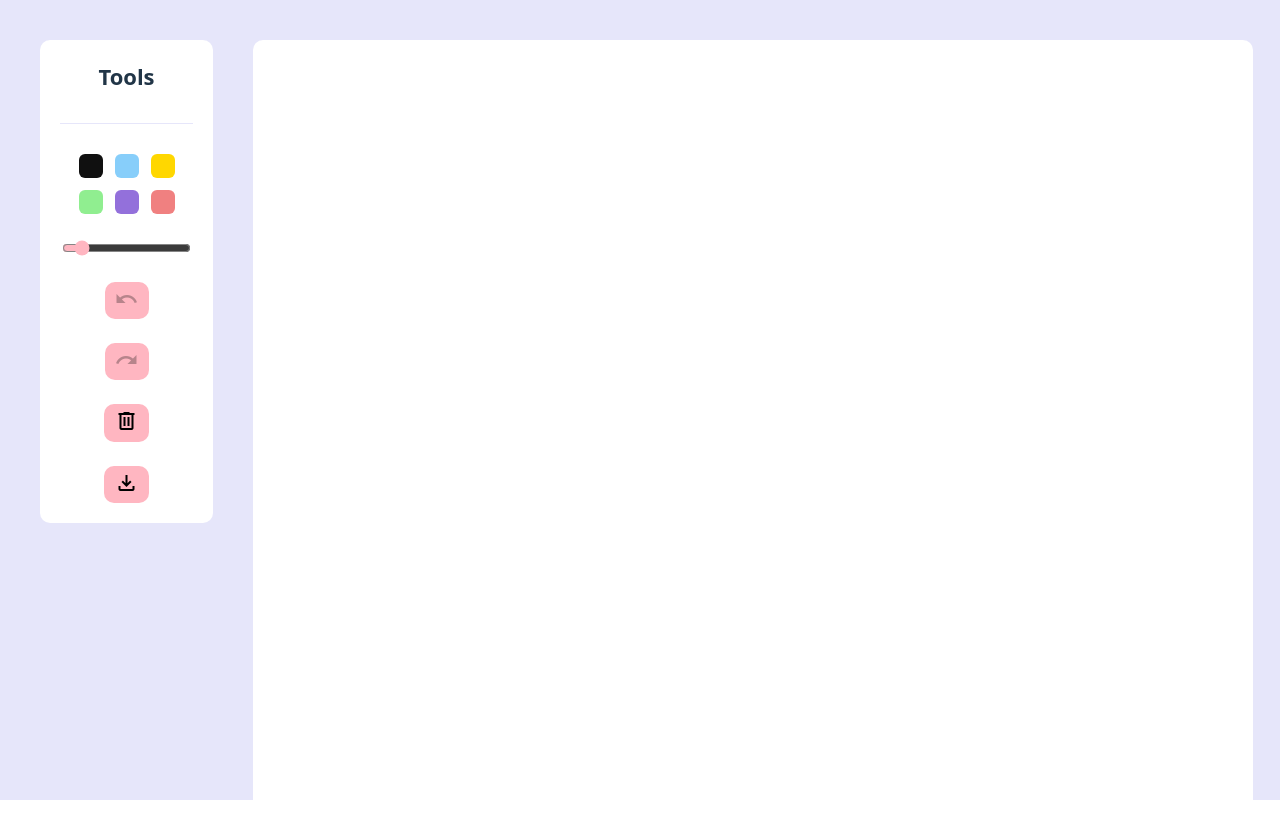
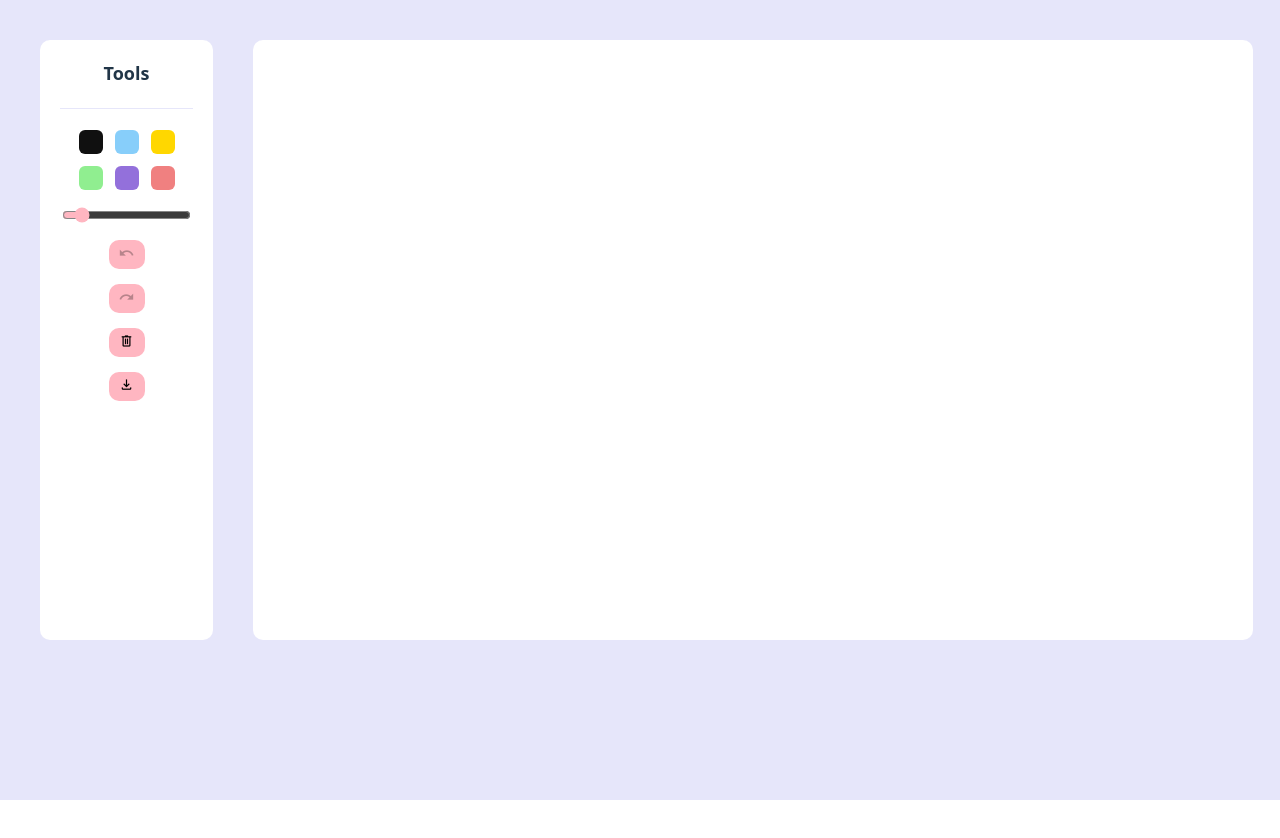
Before and after one commit to an-pau/canvas, a website built with Vite: page index.html in a window 1280 px wide. After the commit the page ends 800 px from the top, so only its background shows below. Built offline with nearby package versions, Linux system fonts and the light colour scheme.

Commit message:
adjusting style and adding screenshot

```diff
--- a/index.html
+++ b/index.html
@@ -16,7 +16,7 @@
     <body>
         <div id="app">
             <section id="menu-container">
-                <span class="header">Tools</span>
+                <h1>Tools</h1>
 
                 <hr />
 
--- a/src/style.css
+++ b/src/style.css
@@ -21,6 +21,10 @@ body {
     margin: 0;
     padding: 0;
     background-color: lavender;
+}
+
+h1 {
+    margin: 0;
 }
 
 button {
@@ -47,6 +51,14 @@ hr {
     width: 100%;
 }
 
+.material-symbols-outlined {
+    font-size: 16px;
+}
+
+.material-icons {
+    font-size: 16px;
+}
+
 #app {
     display: flex;
     width: 100%;
@@ -58,19 +70,14 @@ hr {
     display: flex;
     flex-direction: column;
     align-items: center;
-    justify-content: center;
+    justify-content: start;
     width: fit-content;
-    height: fit-content;
+    height: 560px;
     background-color: white;
     margin: 40px 40px 0 40px;
     padding: 20px;
     border-radius: 10px;
-    gap: 2rem;
-}
-
-.header {
-    font-size: 22px;
-    font-weight: bold;
+    gap: 1.25rem;
 }
 
 #brush-colors {
@@ -139,7 +146,7 @@ hr {
 
 #canvas-container canvas {
     width: 1000px;
-    height: 900px;
+    height: 600px;
     border-radius: 10px;
     background-color: white;
 }
@@ -147,7 +154,3 @@ hr {
 #size-slider {
     accent-color: lightpink;
 }
-
-#clear {
-    font-size: 16px;
-}
```
Also changed, not shown: README.md, assets/canvas_screenshot1.png (added).
